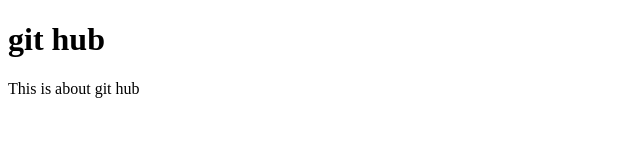
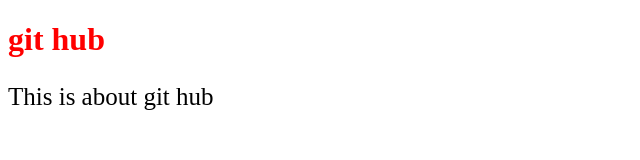
Before and after one commit to Athiraramanadhan/project1, a plain HTML site: page index.html in a window 1280 px wide. Shown: the whole page, without its empty margins (0-640 px from the left). Drawn offline with Linux system fonts and the light colour scheme.

Commit message:
css added

```diff
--- a/index.html
+++ b/index.html
@@ -4,9 +4,10 @@
     <meta charset="UTF-8">
     <meta name="viewport" content="width=device-width>, initial-scale=1.0">
     <title>Document</title>
+    <link rel="stylesheet" href="./style.css"
 </head>
 <body>
-    <h1>git hub</h1>
+    <h1 id="h1">git hub</h1>
     <P>This is about git hub</P>
 </body>
 </html>
--- /dev/null
+++ b/style.css
@@ -0,0 +1,6 @@
+h1{
+    color: red;
+}
+p{
+    font-size: 25px;
+}
```
